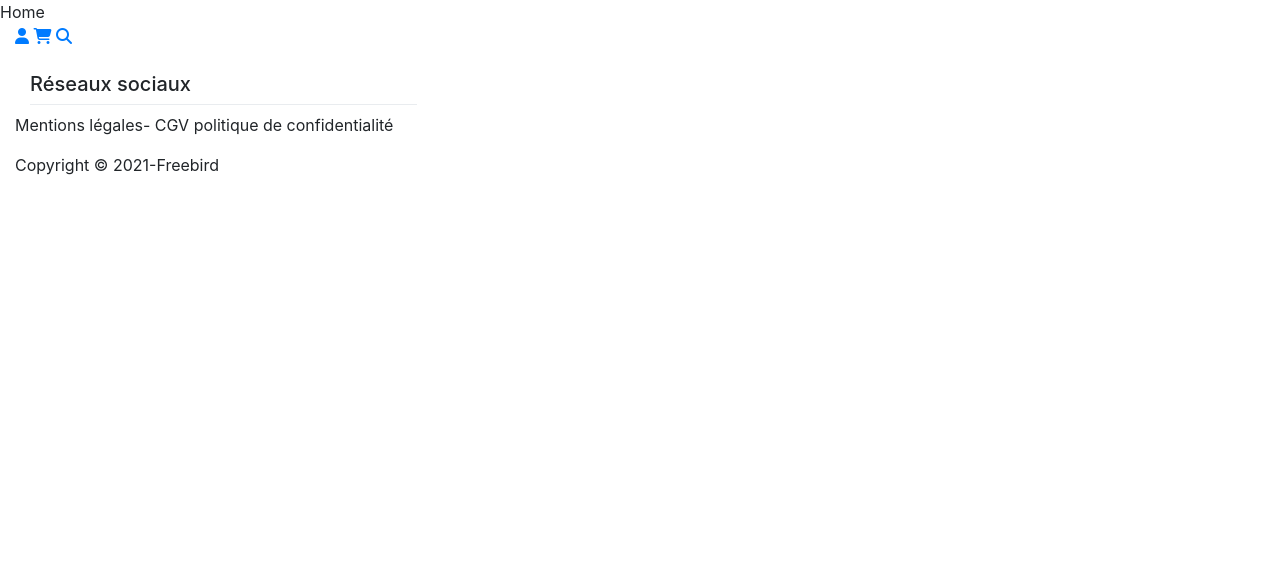
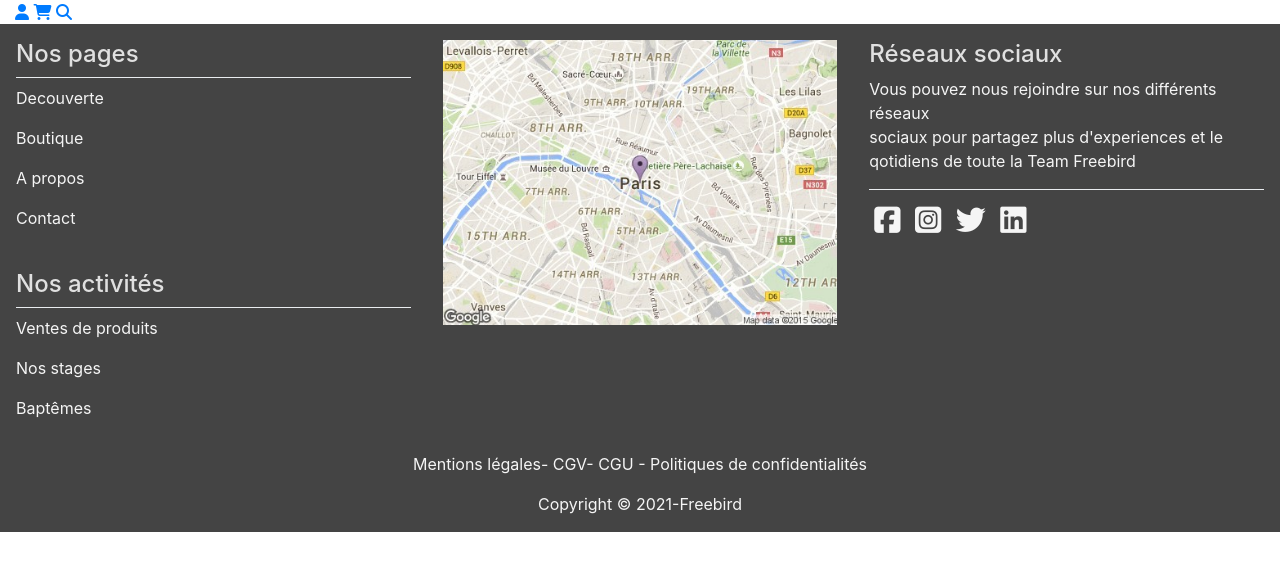
Before and after one commit to llorca93/freebird, a Symfony app: template templates/home/index.html.twig in a window 1280 px wide. Shown: the top 571 px of the page. Run offline with Twig, Linux system fonts and the light colour scheme; the template is opened without the code that fills it, so the values that code supplies are empty; some libraries are stand-ins or nearby versions.

Commit message:
basefooter

```diff
--- a/public/css/style.css
+++ b/public/css/style.css
@@ -0,0 +1,24 @@
+/*---------------------------------------------------  Base footer ------------------------------------------------------------*/
+
+* {
+    margin: 0;
+    padding: 0;
+    list-style-type: none;
+    text-decoration: none;
+}
+
+#id-section-footer{
+    background-color: #444444;
+}
+#id-section-footer{
+    color:rgba(245, 245, 245, 0.884);
+}
+
+#id-section-footer a,p{
+    color:rgb(245, 245, 245);
+
+}
+#id-reseaux a{
+    font-size: 30px;
+    padding: 5px;
+}
--- a/templates/base.html.twig
+++ b/templates/base.html.twig
@@ -29,41 +29,54 @@
 
 
     <footer>
-                    <section class="container-fluid">
-                        <div row>
-                            <div class="col-4">
+                    <section class="container-fluid" id="id-section-footer">
+                        <div class="row">
 
+                            <div class="col-4 p-3">
+                                    <h4 class=""> Nos pages</h5>
+                                    <div class="dropdown-divider"></div>
+                                    <p><a href="#"> Decouverte</a></p>
+                                    <p><a href="#">Boutique</a></p>
+                                    <p><a href="#">A propos</a></p>
+                                    <p><a href="#">Contact</a></p>
+                                    <br>
+                                    <h4 class=""> Nos activités</h4>
+                                    <div class="dropdown-divider"></div>
+                                    <p><a href="#">Ventes de produits </a></p>
+                                    <p><a href="#">Nos stages</a></p>
+                                    <p><a href="#">Baptêmes</a></p>
 
+                            </div>
 
+                            <div class="col-4 p-3">
+                                <div>
+                                    <map name="carte-de-deploiement">
+                                        <area shape="" coords=""
+                                              href=""
+                                              target="_blank" alt="HTML" />
+                                <img src="{{ asset('images/map.jpg') }}" alt="" class="w-100">
 
+                                    </map>
+                                    <img usemap="" src="" alt="" />
+                                </div>
 
 
                             </div>
-                            <div class="col-4">
-                                <div>
-                                    <img src="" alt="" srcset="">
-                                </div>
+                            <div class="col-4 p-3" id="id-reseaux">
+                                <h4 class="">Réseaux sociaux</h4>
+                                <p>Vous pouvez nous rejoindre sur nos différents réseaux <br> sociaux pour partagez plus d'experiences et le qotidiens de toute la Team Freebird</p>
+                                <div class="dropdown-divider"></div>
+                                <a href=""> <i class="fab fa-facebook-square "></i></a>
+                                <a href=""> <i class="fab fa-instagram-square"></i></a>
+                                <a href=""><i class="fab fa-twitter"></i></a>
+                                <a href=""><i class="fab fa-linkedin"></i></a>
+                           </div>
 
-                            </div>
-                            <div class="col-4">
-                                <h5>Réseaux sociaux</h5>
-                                <div class="dropdown-divider"></div>
-                                <a href=""></a>
-                                <a href=""></a>
-                                <a href=""></a>
-
-                            </div>
-                            <div class="row">
-                                <div class="col-12 test-center">
-                                    <p>Mentions légales- CGV politique de confidentialité</p>
+                                <div class="col-12 text-center">
+                                    <p > <a href="#"> Mentions légales-</a> <a href="#">CGV- </a> <a href="#">CGU</a> <a href="#">- Politiques de confidentialités </a></p>
                                     <p>Copyright © 2021-Freebird</p>
                                 </div>
-
-                            </div>
-
                         </div>
-
-
 
                     </section>
     </footer>
--- a/templates/home/index.html.twig
+++ b/templates/home/index.html.twig
@@ -1,7 +1,7 @@
 {% extends 'base.html.twig' %}
 
 
-{% block title %}Home{% endblock %}
+{% block title %}{% endblock %}
 
 {% block body %}
 <header class="container-fluid">
```
Also changed, not shown: public/images/map.jpg (added), 1 other file.
